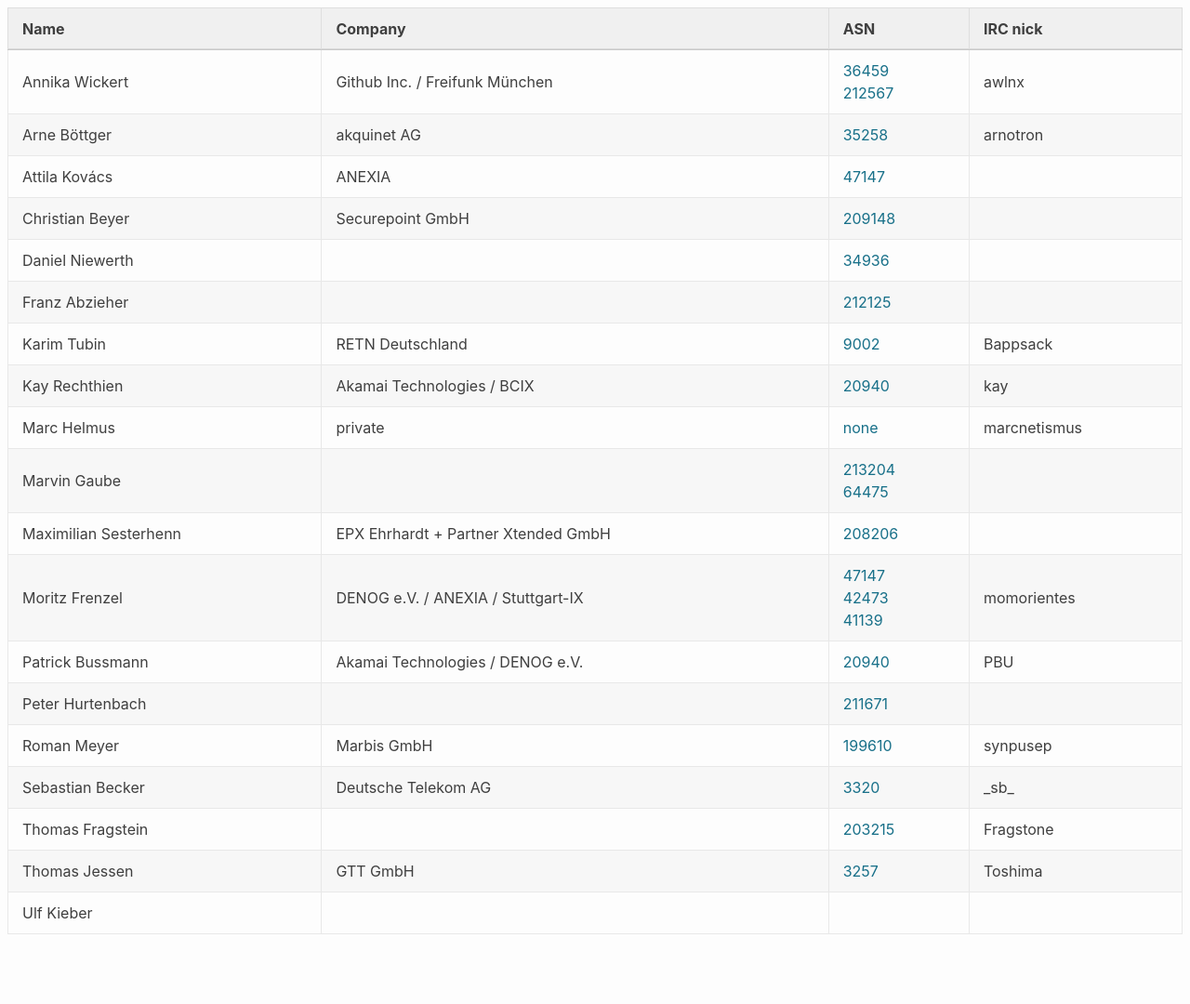
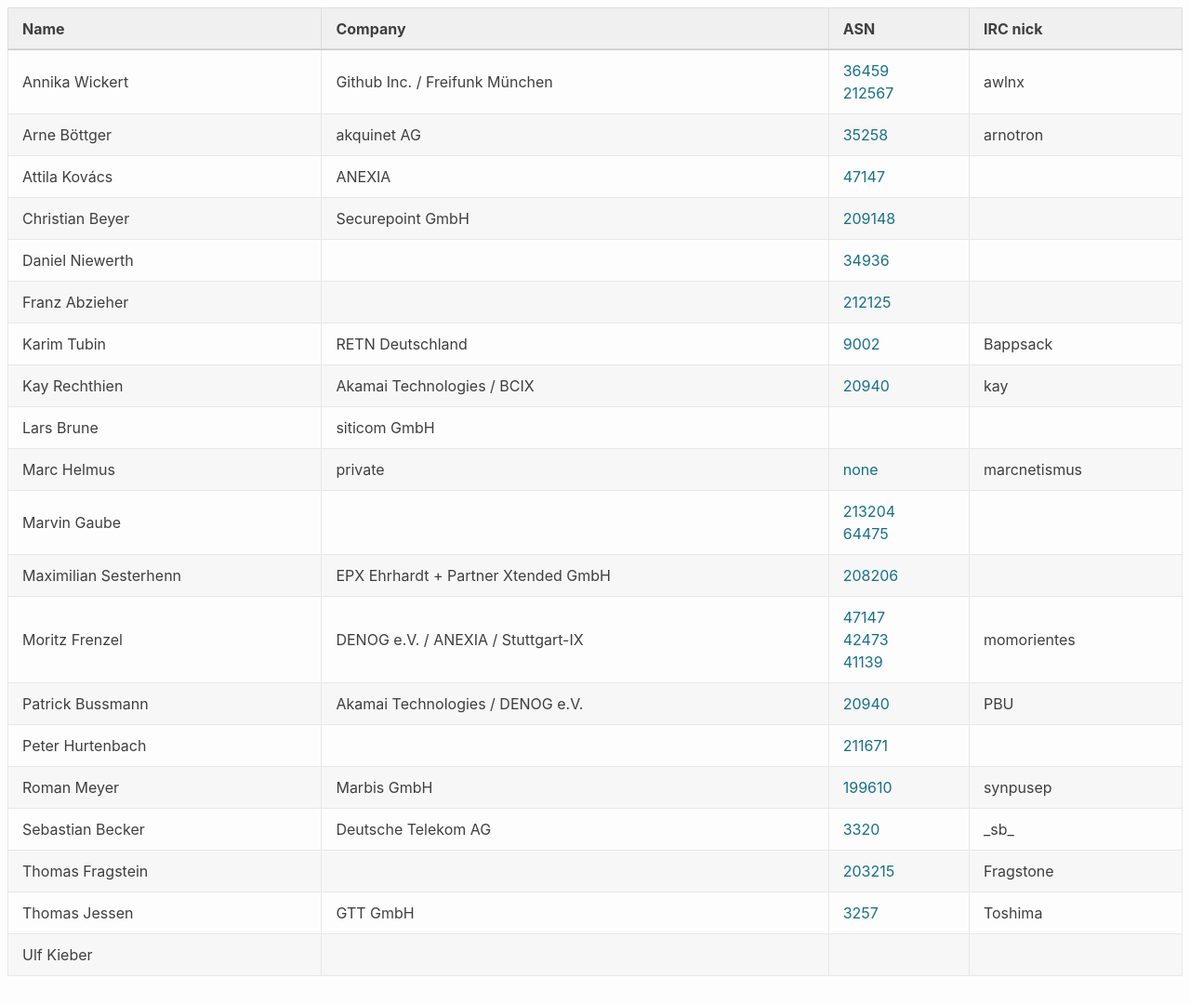
Before and after one commit to denog/pretix-attendeelist, a Jekyll site: the page built from meetup_2021_02/index.markdown, in a window 1280 px wide and 1080 px high. Shown: the whole window at 93% size. Built offline with Jekyll 4.4.1, drawn with Linux system fonts in a browser that asks for light colours.

Commit message:
Latest data: Fri Apr  9 11:50:28 UTC 2021

```diff
--- a/_data/attendees_meetup_2021-02.json
+++ b/_data/attendees_meetup_2021-02.json
@@ -46,6 +46,12 @@
     "company": "Akamai Technologies / BCIX",
     "irc": "kay",
     "asn": "20940"
+  },
+  {
+    "name": "Lars Brune",
+    "company": "siticom GmbH",
+    "irc": null,
+    "asn": null
   },
   {
     "name": "Marc Helmus",
```
